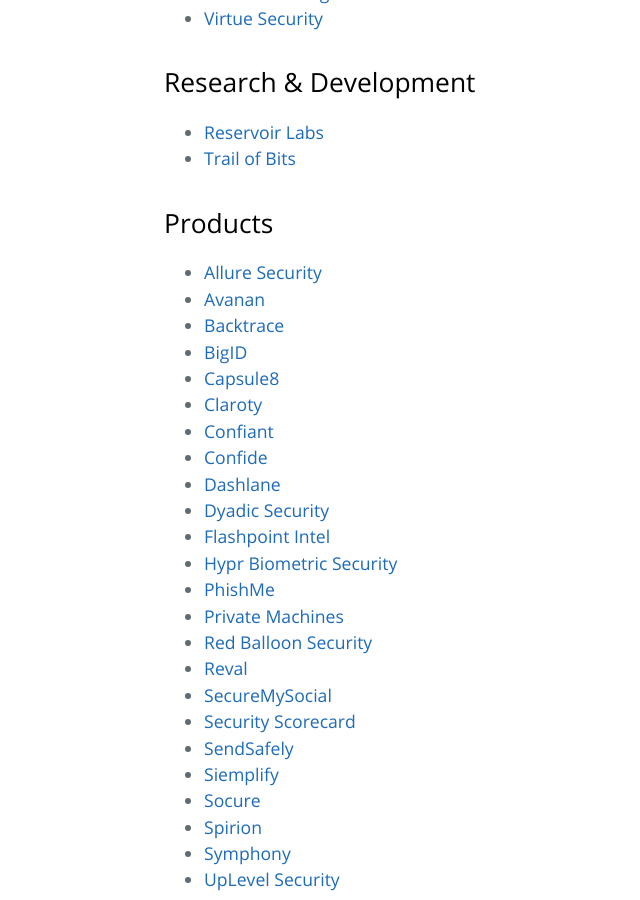
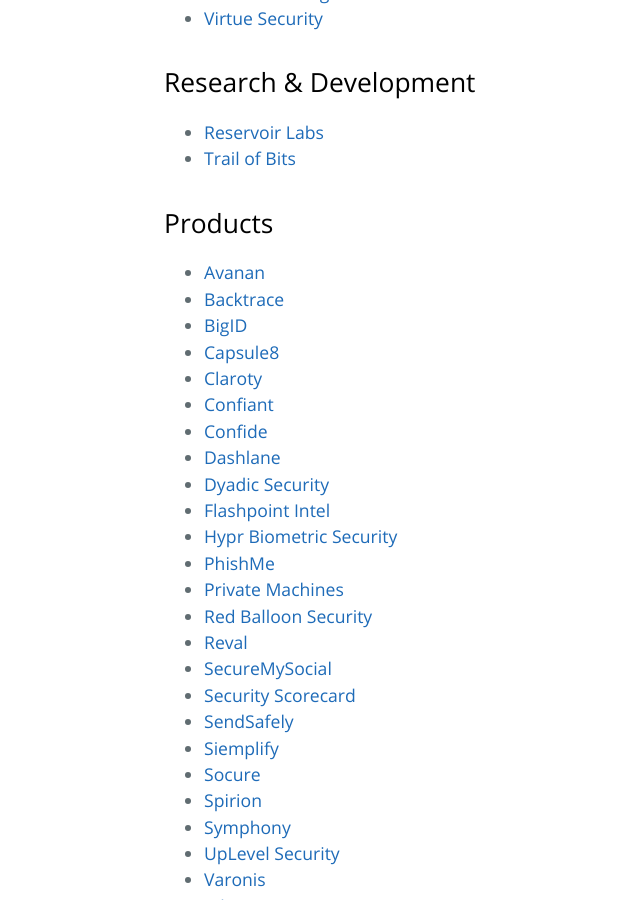
Before and after one commit to trailofbits/nyc-infosec, a Jekyll site: the page built from companies.md, in a window 1280 px wide and 900 px high, scrolled down 781 px. Shown: the whole window, without its empty margins (60-700 px from the left). Built offline with Jekyll 4.4.1, drawn with Linux system fonts in a browser that asks for light colours; our own code applies the rules of GitHub Pages for plain Markdown files.

Commit message:
Allure moved to MA post-Series A

```diff
--- a/companies.md
+++ b/companies.md
@@ -30,7 +30,6 @@
 
 ## Products
 
-* [Allure Security](https://www.alluresecurity.com/)
 * [Avanan](https://www.avanan.com/)
 * [Backtrace](https://backtrace.io)
 * [BigID](https://bigid.com/)
```
